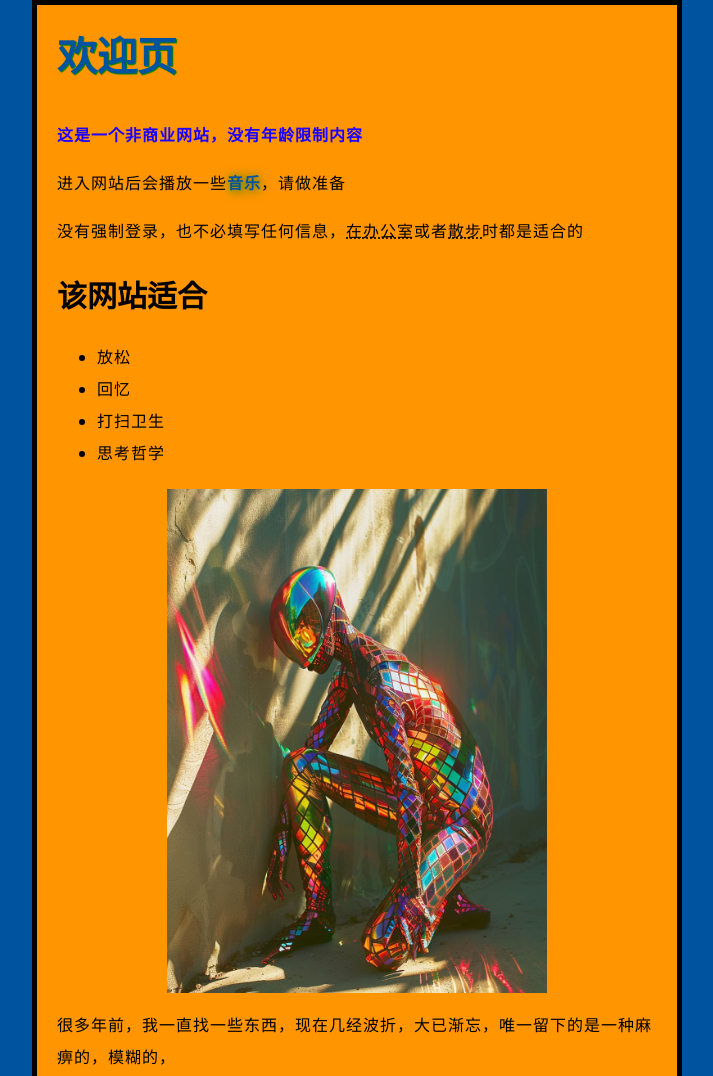
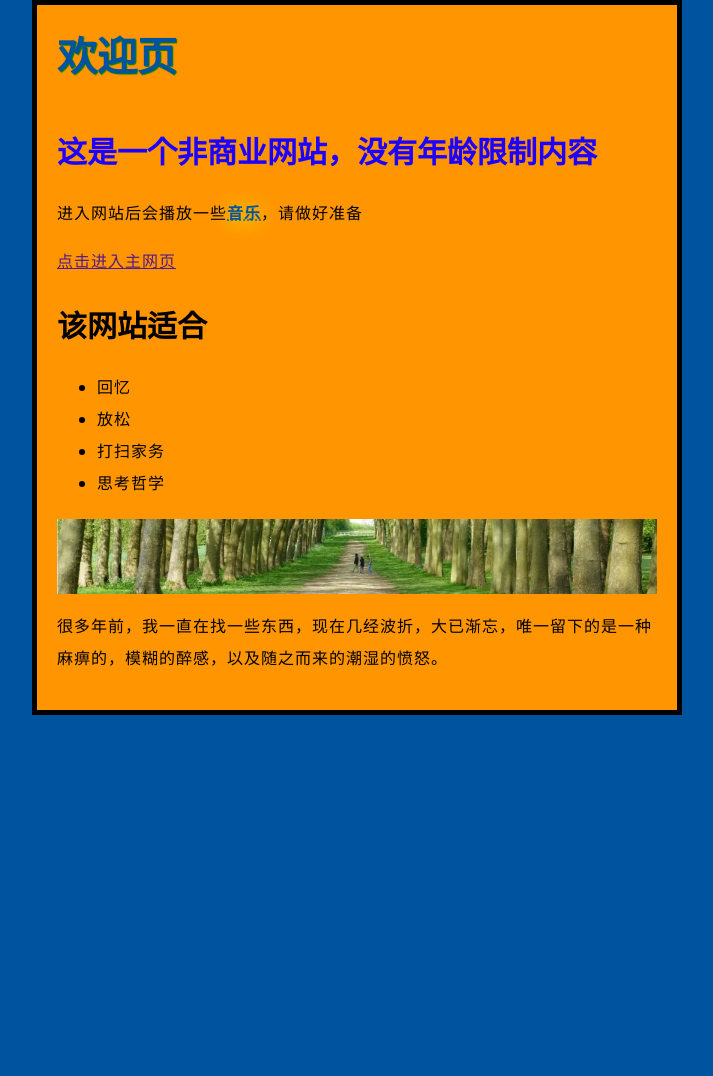
Before and after one commit to ywx001/ywx001.github.io, a plain HTML site: page index.html in a window 1280 px wide. Shown: the top 1076 px of the page, without its empty margins (283-996 px from the left). After the commit the page ends 800 px from the top, so only its background shows below. Drawn offline with nearby package versions, Linux system fonts and the light colour scheme.

Commit message:
another commit

```diff
--- a/index.html
+++ b/index.html
@@ -15,18 +15,18 @@
 
   <body>
 	<h1>欢迎页</h1>
-	<p class="special">这是一个非商业网站，没有年龄限制内容</p>
-	<p>进入网站后会播放一些<strong>音乐</strong>，请做准备</p>
-	<p>没有强制登录，也不必填写任何信息，<abbr title="最好带上耳机">在办公室</abbr>或者<abbr title="多走走吧">散步</abbr>时都是适合的</p>
+	<h2 class="special">这是一个非商业网站，没有年龄限制内容</h2>
+	<p>进入网站后会播放一些<strong><abbr title="公共场合最好带上耳机">音乐</abbr></strong>，请做好准备</p>
+	<p><a href="">点击进入主网页</a></p>
 	<h2>该网站适合</h2>
 	<ul>
+		<li>回忆</li>
 		<li>放松</li>
-		<li>回忆</li>
-		<li>打扫卫生</li>
+		<li>打扫家务</li>
 		<li>思考哲学</li>
 	</ul>
-	<img src="images/color-man.jpg" alt="My test image" />
-	<p>很多年前，我一直找一些东西，现在几经波折，大已渐忘，唯一留下的是一种麻痹的，模糊的，</p>
-	<p><a href="">点击进入主网页</a></p>
+	<img src="images/header.jpg" alt="My test image" />
+	<p>很多年前，我一直在找一些东西，现在几经波折，大已渐忘，唯一留下的是一种麻痹的，模糊的醉感，以及随之而来的潮湿的愤怒。</p>
+
   </body>
 </html>
--- a/styles/style.css
+++ b/styles/style.css
@@ -11,10 +11,10 @@ h1:first-child {
 }
 
 strong {
-  /* margin: 0;
-  padding: 20px 0; */
+  margin: 0;
+  padding: 20px 0;
   color: #00539f;
-  text-shadow: 1px 1px 11px green;
+  text-shadow: 1px 1px 20px rgb(228, 253, 0);
 }
 
 p,
@@ -34,7 +34,7 @@ body {
 img {
   display: block;
   margin: 0 auto;
-  max-width: 380px;
+  max-width: 600px;
 }
 
 .special {
```
Also changed, not shown: images/header.jpg (added).
